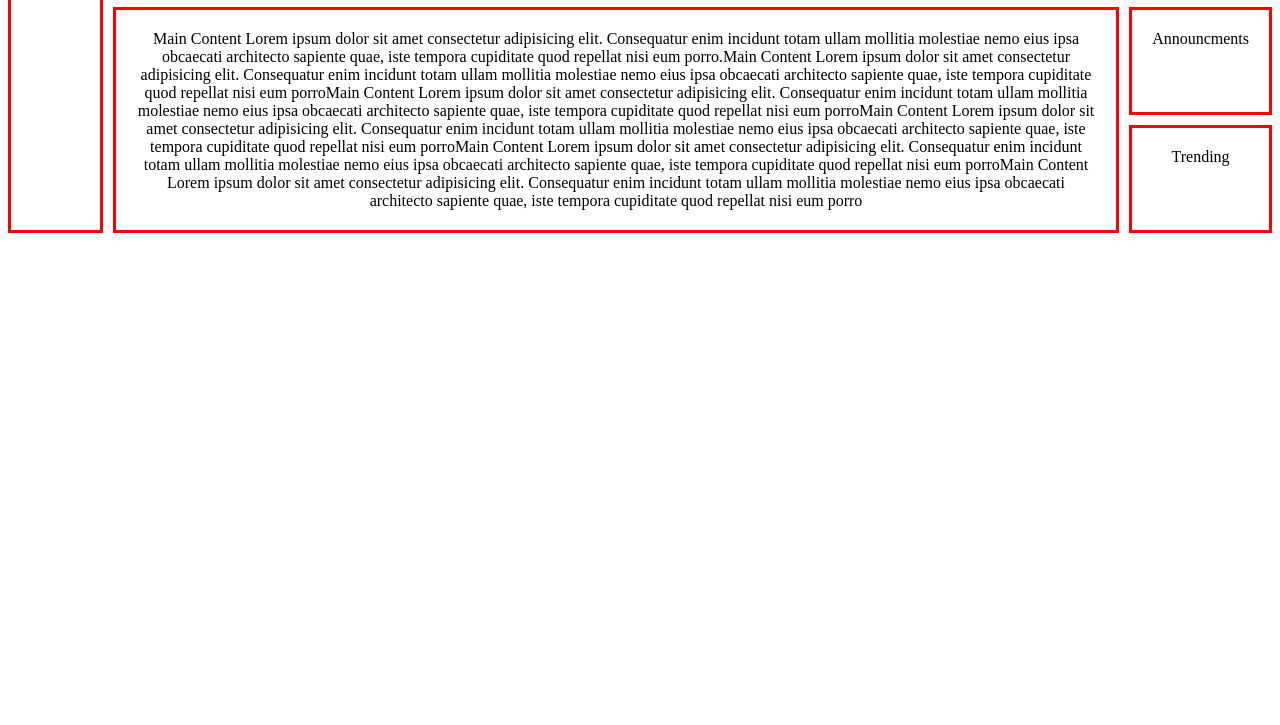
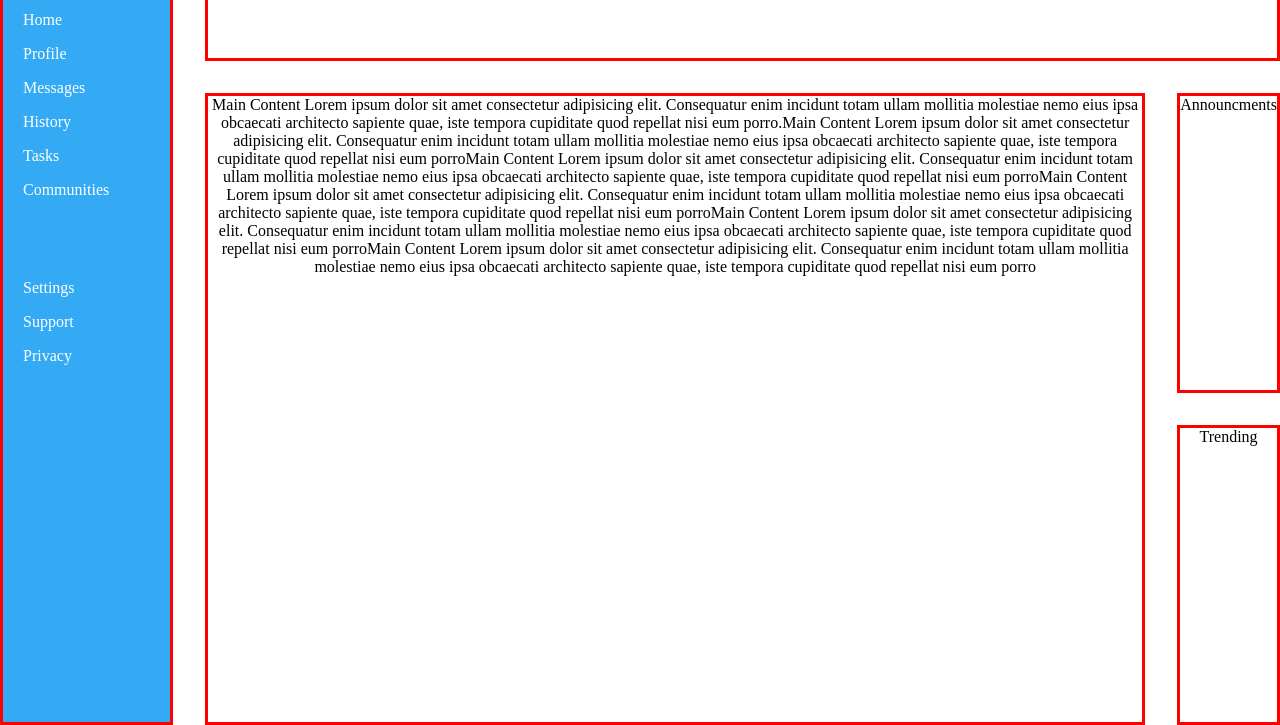
Before and after one commit to Sisyphus6ix/Admin-dashboard-project, a plain HTML site: page index.html in a window 1280 px wide. Shown: the part 75-800 px from the top of the page. Drawn offline with Linux system fonts and the light colour scheme.

Commit message:
Worked on my sidebar

```diff
--- a/index.html
+++ b/index.html
@@ -10,7 +10,26 @@
 <body>
     <div class="container">
         <div class="header">Header</div>
-        <div class="sidebar">Sidebar</div>
+        <div class="sidebar">
+            <div class="items-container">
+                <div class="title"><h1>Dashboard</h1></div>
+
+                <div class="items-maincontent">
+                    <div class="item">Home</div>
+                    <div class="item">Profile</div>
+                    <div class="item">Messages</div>
+                    <div class="item">History</div>
+                    <div class="item">Tasks</div>
+                    <div class="item">Communities</div>
+                </div>
+
+                <div class="items-footer">
+                    <div class="item">Settings</div>
+                    <div class="item">Support</div>
+                    <div class="item">Privacy</div>
+                </div>
+            </div>
+        </div>
         <div class="main-content">Main Content Lorem ipsum dolor sit amet consectetur adipisicing elit. Consequatur enim incidunt totam ullam mollitia molestiae nemo eius ipsa obcaecati architecto sapiente quae, iste tempora cupiditate quod repellat nisi eum porro.Main Content Lorem ipsum dolor sit amet consectetur adipisicing elit. Consequatur enim incidunt totam ullam mollitia molestiae nemo eius ipsa obcaecati architecto sapiente quae, iste tempora cupiditate quod repellat nisi eum porroMain Content Lorem ipsum dolor sit amet consectetur adipisicing elit. Consequatur enim incidunt totam ullam mollitia molestiae nemo eius ipsa obcaecati architecto sapiente quae, iste tempora cupiditate quod repellat nisi eum porroMain Content Lorem ipsum dolor sit amet consectetur adipisicing elit. Consequatur enim incidunt totam ullam mollitia molestiae nemo eius ipsa obcaecati architecto sapiente quae, iste tempora cupiditate quod repellat nisi eum porroMain Content Lorem ipsum dolor sit amet consectetur adipisicing elit. Consequatur enim incidunt totam ullam mollitia molestiae nemo eius ipsa obcaecati architecto sapiente quae, iste tempora cupiditate quod repellat nisi eum porroMain Content Lorem ipsum dolor sit amet consectetur adipisicing elit. Consequatur enim incidunt totam ullam mollitia molestiae nemo eius ipsa obcaecati architecto sapiente quae, iste tempora cupiditate quod repellat nisi eum porro</div>
         <div class="announcement">Announcments</div>
         <div class="trending">Trending</div>
--- a/style.css
+++ b/style.css
@@ -1,14 +1,19 @@
+* {
+    margin: 0px;
+}
+
 .container {
     display: grid;
     /* height: 100vh; */
-    gap: 10px;
-    grid-column: 2fr 1.5fr 1.5fr 1fr;
+    gap: 2rem;
+    grid-column: 1fr 1.5fr 1.5fr 1fr;
     grid-row: 1fr 1fr 1fr 1fr 1fr;
+    height: 100vh;
 }
 
 .container > div {
     text-align: center;
-    padding: 20px;
+    /* padding: 1rem; */
     border: 3px solid red;
 }
 
@@ -18,6 +23,9 @@
 }
 
 .sidebar {
+    /* margin-left: -20px; */
+    color: white;
+    background-color: rgb(51, 170, 243);
     grid-column: 1;
     grid-row: 1 / 6;
 }
@@ -28,12 +36,43 @@
 }
 
 .announcement {
-    grid-column: 4 / 5;
+    grid-column: 4;
     grid-row: 2 / 4;
 }
 
 .trending {
-    grid-column: 4 / 5;
+    grid-column: 4;
     grid-row: 4 / 6;
     /* height: 100px; */
 }
+
+.items-container {
+    display: grid;
+    /* border: solid red 3px; */
+    grid-row: repeat(1fr 1fr 1fr);
+    gap: 5rem;
+}
+
+.items-maincontent, .items-footer {
+    padding: 0px 0px 0px 20px;
+    text-align: left;
+    display: flex;
+    flex-direction: column;
+    gap: 1rem;
+}
+
+.title {
+    padding: .5rem;
+    grid-row: 1;
+    /* border: 3px solid red; */
+}
+
+.items-maincontent {
+    /* border: 3px solid red; */
+    grid-row: 2;
+    margin-top: -50px;
+}
+
+.items-footer {
+    grid-row: 3;
+}
```
